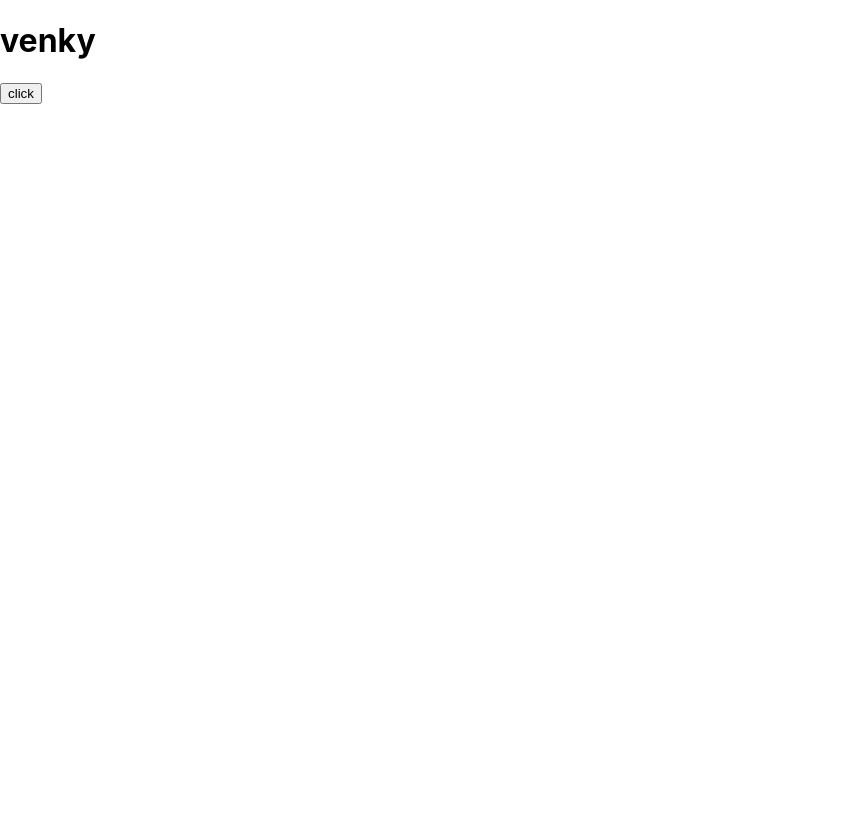
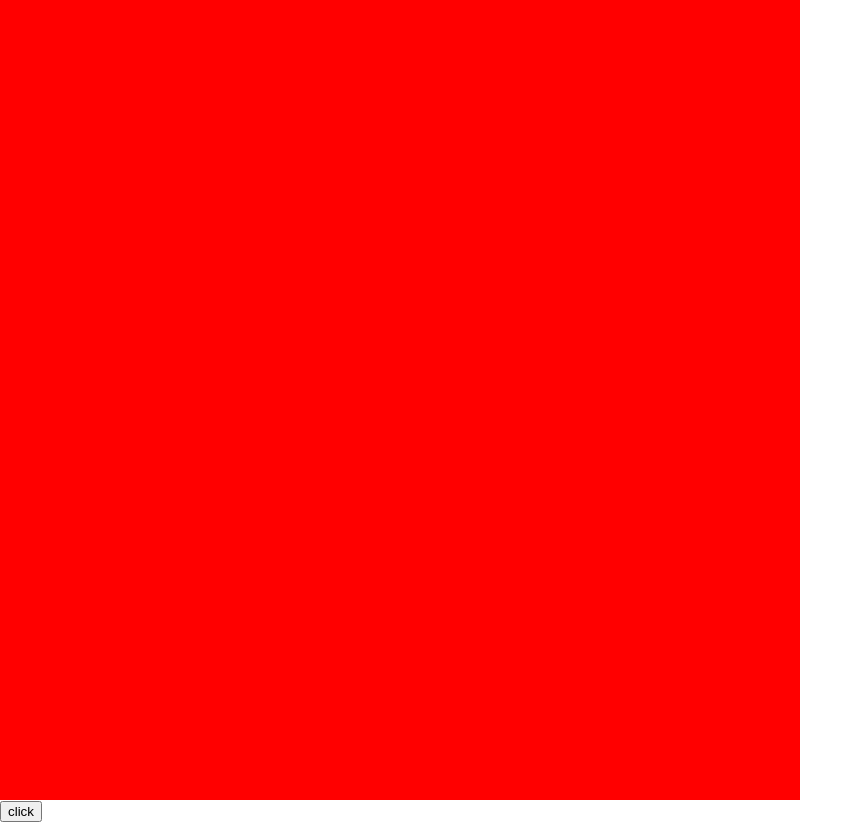
Before and after one commit to Vootlavenky63/personal-site, a React (Create React App) app in the folder website/: page / in a window 1280 px wide. Shown: the whole page, without its empty margins (0-863 px from the left). Before the commit the page ends 800 px from the top, so only its background shows below. Built offline with nearby package versions, Linux system fonts and the light colour scheme.

Commit message:
taggle bulb

```diff
--- a/website/src/App.js
+++ b/website/src/App.js
@@ -1,15 +1,13 @@
 import React,{useState} from 'react'
+import Green from './Green';
+import Yellow from './Yellow';
 
 export default function App() {
-  const [state, setstate] = useState("venky")
-
+  const [bulbuglow, setbulbuglow] = useState(true)
   return (
     <div>
-      <h1>
-{state}
-
-      </h1>
-      <button onClick={()=>setstate("venkatesh") }>click</button>
-    </div>
+      {bulbuglow ? <Green/>:<Yellow/>}
+      <button onClick={()=>(setbulbuglow(!bulbuglow))}>click</button>
+      </div>
   )
 }
--- /dev/null
+++ b/website/src/Green.js
@@ -0,0 +1,9 @@
+import React from 'react'
+
+export default function Green() {
+    return (
+        <div style={{backgroundColor:"red",width:"100vh",height:"100vh"}}>
+
+        </div>
+    )
+}
--- /dev/null
+++ b/website/src/Yellow.js
@@ -0,0 +1,9 @@
+import React from 'react'
+
+export default function Yellow() {
+    return (
+        <div style={{backgroundColor:"yellow",width:"100vh",height:"100vh"}}>
+
+        </div>
+    )
+}
```
